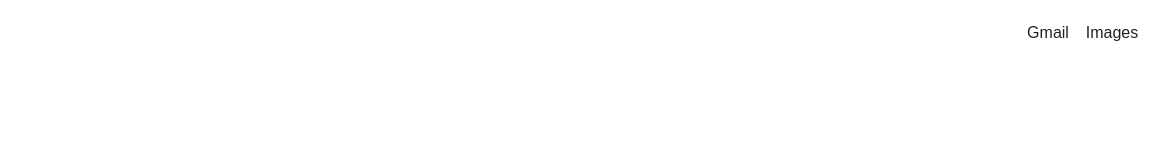
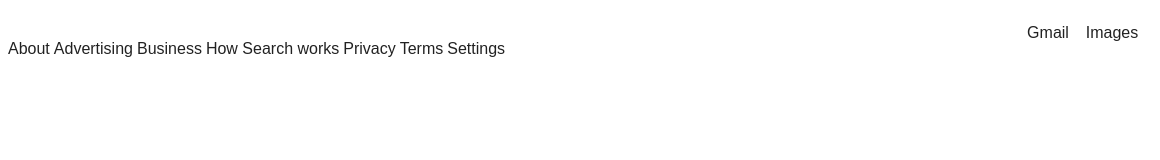
Before and after one commit to swiftective/google-homepage, a plain HTML site: page index.html in a window 1280 px wide. Shown: the full height of the page, 0-1160 px from the left. Drawn offline with Linux system fonts and the light colour scheme.

Commit message:
Edit index.html and css/styles.css Added footer nav links and adjusted the code for flex container

```diff
--- a/css/styles.css
+++ b/css/styles.css
@@ -9,6 +9,7 @@ body {
 
 footer {
   display: flex;
+  align-items: end;
 }
 
 .nav-container {
--- a/index.html
+++ b/index.html
@@ -30,7 +30,15 @@
       </div>
     </nav>
     <footer>
-      <nav></nav>
+      <nav>
+        <a href="http://www.url.com" target="_blank">About</a>
+        <a href="http://www.url.com" target="_blank">Advertising</a>
+        <a href="http://www.url.com" target="_blank">Business</a>
+        <a href="http://www.url.com" target="_blank">How Search works</a>
+        <a href="http://www.url.com" target="_blank">Privacy</a>
+        <a href="http://www.url.com" target="_blank">Terms</a>
+        <a href="http://www.url.com" target="_blank">Settings</a>
+      </nav>
     </footer>
   </body>
 </html>
```
